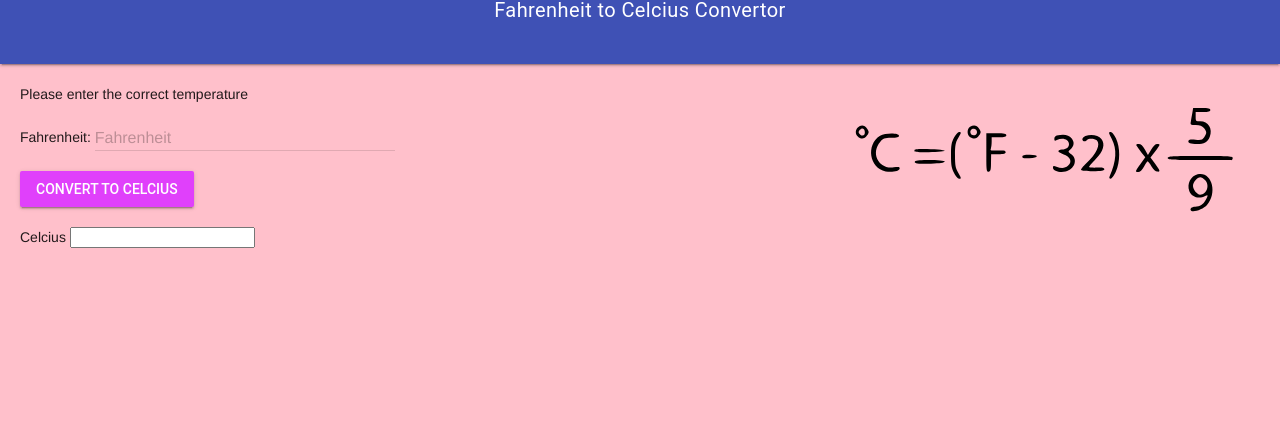
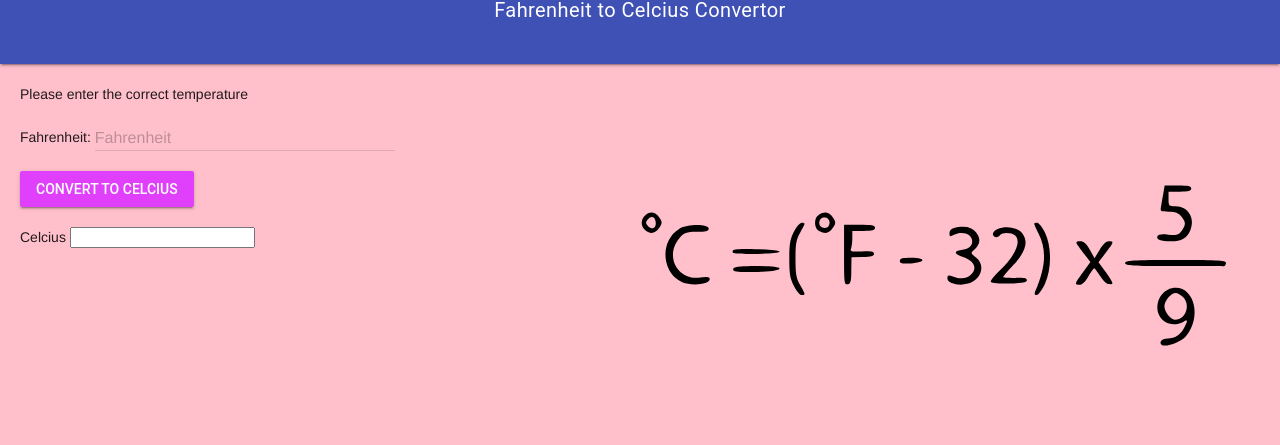
Before and after one commit to Alex-Nelson-1/ISC2O-UNIT3-04-FAHRANHEIGHT-TO-CELIUS, a plain HTML site: page index.html in a window 1280 px wide. Drawn offline with nearby package versions, Linux system fonts and the light colour scheme.

Commit message:
Update index.html

```diff
--- a/index.html
+++ b/index.html
@@ -65,7 +65,7 @@
       </header>
       <!-- Main webpage html -->
       <main class="mdl-layout__content">
-        <img src="./images/rTwIlY01.svg" alt="Conversion formula" />
+        <img src="./images/rTwIlY01.svg" alt="Conversion formula" width="50%" height="50%" />
         <div>Please enter the correct temperature</div>
         <!--Text field accepts input for radius-->
         <form action="#">
```
